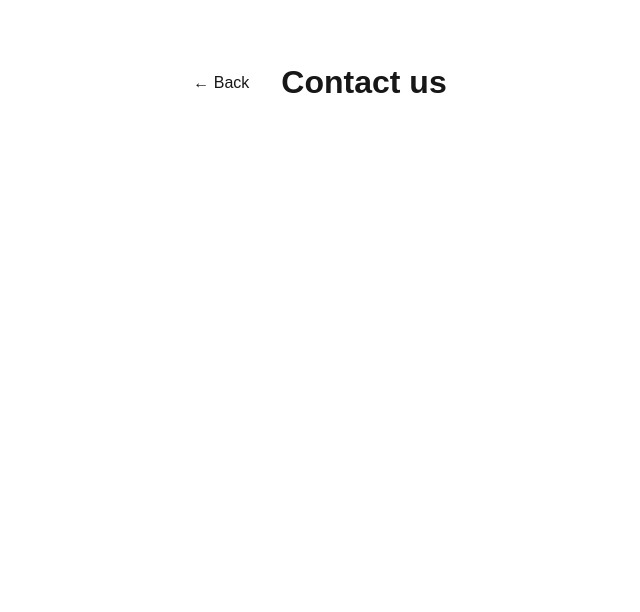
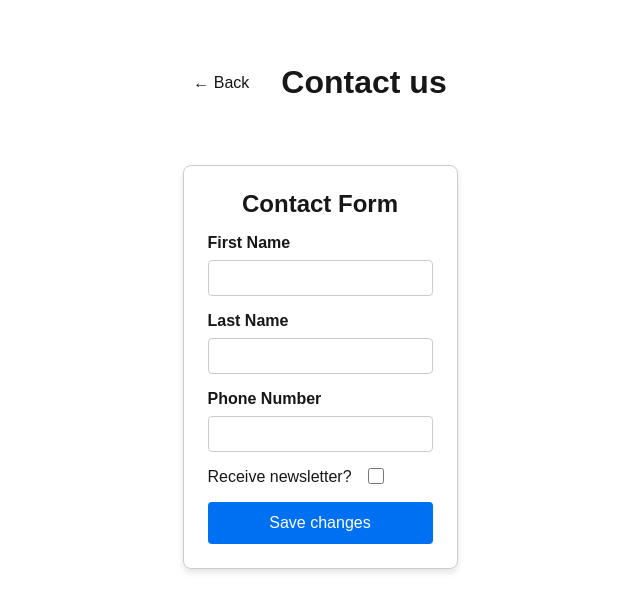
Before and after one commit to hyperst8/unfold-test, a Next.js app: page /contact-form in a window 1280 px wide. Shown: the top 612 px of the page, without its empty margins (320-960 px from the left). Built offline with nearby package versions, Linux system fonts and the light colour scheme.

Commit message:
Create and ContatctForm component and styles

```diff
--- a/src/app/contact-form/page.tsx
+++ b/src/app/contact-form/page.tsx
@@ -1,5 +1,6 @@
 import React from "react";
 import BackButton from "@/components/BackButton/BackButton";
+import ContactForm from "@/components/ContactForm/ContactForm";
 
 const ContactPage = () => {
   return (
@@ -8,6 +9,8 @@ const ContactPage = () => {
         <BackButton />
         <h1>Contact us</h1>
       </div>
+
+      <ContactForm />
     </div>
   );
 };
--- /dev/null
+++ b/src/components/ContactForm/ContactForm.tsx
@@ -0,0 +1,171 @@
+"use client";
+import React, { useState } from "react";
+import styles from "./contactForm.module.css";
+
+interface FormData {
+  firstName: string;
+  lastName: string;
+  phoneNumber: string | number;
+  receiveNewsletter: boolean;
+}
+
+const ContactForm = () => {
+  const [formData, setFormData] = useState<FormData>({
+    firstName: "",
+    lastName: "",
+    phoneNumber: "",
+    receiveNewsletter: false,
+  });
+
+  const [errors, setErrors] = useState<Partial<FormData>>({});
+  const [successMessage, setSuccessMessage] = useState<string | null>(null);
+
+  const validate = (): boolean => {
+    const newErrors: Partial<FormData> = {};
+
+    if (!formData.firstName.trim()) {
+      newErrors.firstName = "First name is required.";
+    }
+
+    if (!formData.lastName.trim()) {
+      newErrors.lastName = "Last name is required.";
+    }
+
+    if (formData.phoneNumber === "" || formData.phoneNumber === null) {
+      newErrors.phoneNumber = "Phone number is required.";
+    } else if (!/^\d{8}$/.test(String(formData.phoneNumber))) {
+      newErrors.phoneNumber = "Phone number must be 8 digits.";
+    }
+
+    setErrors(newErrors);
+    return Object.keys(newErrors).length === 0;
+  };
+
+  const handleChange = (
+    event: React.ChangeEvent<HTMLInputElement | HTMLInputElement>
+  ) => {
+    const { name, value, type, checked } = event.target;
+
+    // Update the form data
+    setFormData((prev) => ({
+      ...prev,
+      [name]:
+        type === "checkbox" ? checked : name === "phoneNumber" ? +value : value,
+    }));
+
+    // Clear the error for the field being edited
+    setErrors((prev) => ({
+      ...prev,
+      [name]: undefined,
+    }));
+  };
+
+  const handleSubmit = (e: React.FormEvent) => {
+    e.preventDefault();
+    setSuccessMessage(null);
+
+    if (validate()) {
+      setSuccessMessage("Form submitted successfully!");
+      setFormData({
+        firstName: "",
+        lastName: "",
+        phoneNumber: "",
+        receiveNewsletter: false,
+      });
+      setErrors({});
+    }
+  };
+
+  return (
+    <>
+      <form
+        onSubmit={handleSubmit}
+        aria-labelledby="contact-form-title"
+        className={styles.formContainer}
+      >
+        <h2 id="contact-form-title">Contact Form</h2>
+
+        {/* First Name */}
+        <div className={styles.formGroup}>
+          <label htmlFor="firstName">First Name</label>
+          <input
+            type="text"
+            id="firstName"
+            name="firstName"
+            value={formData.firstName}
+            onChange={handleChange}
+            aria-invalid={!!errors.firstName}
+            aria-describedby="firstName-error"
+          />
+          {errors.firstName && (
+            <p id="firstName-error" className={styles.errorText}>
+              {errors.firstName}
+            </p>
+          )}
+        </div>
+
+        {/* Last Name */}
+        <div className={styles.formGroup}>
+          <label htmlFor="lastName">Last Name</label>
+          <input
+            type="text"
+            id="lastName"
+            name="lastName"
+            value={formData.lastName}
+            onChange={handleChange}
+            aria-invalid={!!errors.lastName}
+            aria-describedby="lastName-error"
+          />
+          {errors.lastName && (
+            <p id="lastName-error" className={styles.errorText}>
+              {errors.lastName}
+            </p>
+          )}
+        </div>
+
+        {/* Phone Number */}
+        <div className={styles.formGroup}>
+          <label htmlFor="phoneNumber">Phone Number</label>
+          <input
+            type="number"
+            id="phoneNumber"
+            name="phoneNumber"
+            value={formData.phoneNumber === "" ? "" : formData.phoneNumber} // Handle empty state
+            onChange={handleChange}
+            aria-invalid={!!errors.phoneNumber}
+            aria-describedby="phoneNumber-error"
+          />
+          {errors.phoneNumber && (
+            <p id="phoneNumber-error" className={styles.errorText}>
+              {errors.phoneNumber}
+            </p>
+          )}
+        </div>
+
+        {/* Receive Newsletter */}
+        <div className={styles.formGroupCheckbox}>
+          <label htmlFor="receiveNewsletter">Receive newsletter?</label>
+          <input
+            type="checkbox"
+            id="receiveNewsletter"
+            name="receiveNewsletter"
+            checked={formData.receiveNewsletter}
+            onChange={handleChange}
+          />
+        </div>
+
+        {/* Submit Button */}
+        <button type="submit" className={styles.submitButton}>
+          Save changes
+        </button>
+
+        {/* Success Message */}
+      </form>
+      {successMessage && (
+        <p className={styles.successMessage}>{successMessage}</p>
+      )}
+    </>
+  );
+};
+
+export default ContactForm;
--- /dev/null
+++ b/src/components/ContactForm/contactForm.module.css
@@ -0,0 +1,74 @@
+.formContainer {
+  max-width: 600px;
+  margin: 2rem auto;
+  padding: 1.5rem;
+  border: 1px solid #ccc;
+  border-radius: 8px;
+  box-shadow: 0 4px 6px rgba(0, 0, 0, 0.1);
+}
+
+.formContainer h2 {
+  font-size: 1.5rem;
+  margin-bottom: 1rem;
+  text-align: center;
+}
+
+.formGroup {
+  margin-bottom: 1rem;
+}
+.formGroupCheckbox {
+  display: flex;
+  gap: 1rem;
+  margin-bottom: 1rem;
+}
+
+.formGroup label {
+  display: block;
+  font-weight: bold;
+  margin-bottom: 0.5rem;
+}
+
+.formGroup input[type="text"],
+.formGroup input[type="checkbox"],
+.formGroup input[type="number"] {
+  width: 100%;
+  padding: 0.5rem;
+  font-size: 1rem;
+  border: 1px solid #ccc;
+  border-radius: 4px;
+}
+
+.formGroupCheckbox input[type="checkbox"] {
+  width: 1rem;
+  height: 1rem;
+}
+
+.errorText {
+  color: red;
+  font-size: 0.875rem;
+  margin-top: 0.25rem;
+}
+
+.successMessage {
+  color: green;
+  font-size: 1rem;
+  text-align: center;
+  margin-top: 1rem;
+}
+
+.submitButton {
+  display: block;
+  width: 100%;
+  padding: 0.75rem;
+  font-size: 1rem;
+  color: white;
+  background-color: #0070f3;
+  border: none;
+  border-radius: 4px;
+  cursor: pointer;
+  transition: background-color 0.3s ease;
+}
+
+.submitButton:hover {
+  background-color: #005bb5;
+}
```
